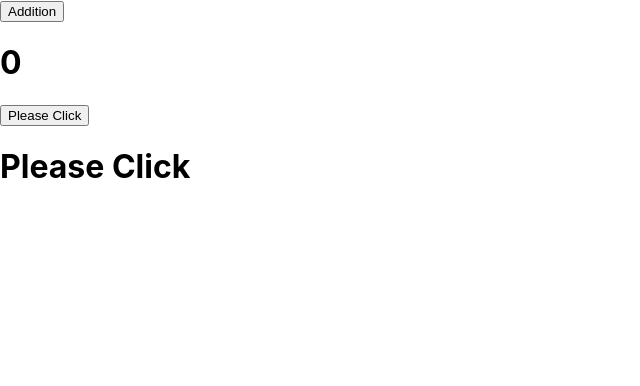
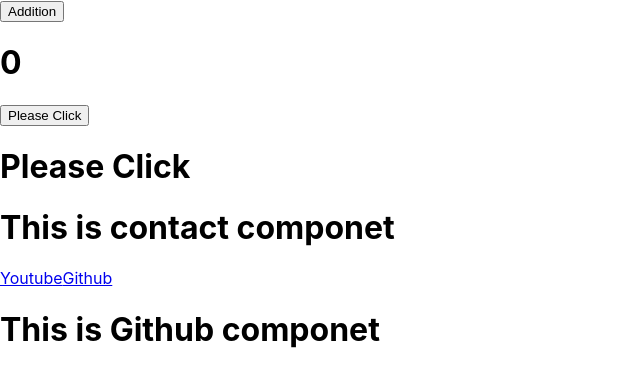
Before and after one commit to AnkitKushwah76/react-crud, a React (Create React App) app: page /contact/github in a window 1280 px wide. Shown: the top 386 px of the page, without its empty margins (0-640 px from the left). Built offline with nearby package versions, Linux system fonts and the light colour scheme.

Commit message:
Nested-Routing

```diff
--- a/src/App.js
+++ b/src/App.js
@@ -12,6 +12,9 @@ import { BrowserRouter, Route, Routes } from "react-router-dom";
 
 import Home from "./Home.js";
 import About from "./About.js";
+import Contact from "./Contact.js";
+import Youtube from "./Youtube.js";
+import Github from "./Github.js";
 const fName = createContext();
 function App() {
   // const name = "Code with React.js";
@@ -32,6 +35,10 @@ function App() {
         <Routes>
           <Route path="/" element={<Home />} />
           <Route path="/about" element={<About />} />
+          <Route path="/contact/" element={<Contact />}>
+            <Route path="youtube" element={<Youtube />} />
+            <Route path="github" element={<Github />} />
+          </Route>
         </Routes>
       </BrowserRouter>
     </>
--- /dev/null
+++ b/src/Contact.js
@@ -0,0 +1,16 @@
+import React from "react";
+import { NavLink, Outlet } from "react-router-dom";
+const contact = () => {
+  return (
+    <>
+      <h1> This is contact componet</h1>
+      <div className="nested">
+        <NavLink to="youtube">Youtube</NavLink>
+        <NavLink to="github">Github</NavLink>
+      </div>
+      <Outlet />
+    </>
+  );
+};
+
+export default contact;
--- /dev/null
+++ b/src/Github.js
@@ -0,0 +1,10 @@
+import React from "react";
+const Github = () => {
+  return (
+    <>
+      <h1> This is Github componet</h1>
+    </>
+  );
+};
+
+export default Github;
--- /dev/null
+++ b/src/Youtube.js
@@ -0,0 +1,10 @@
+import React from "react";
+const Youtube = () => {
+  return (
+    <>
+      <h1>this is Youtube componet</h1>
+    </>
+  );
+};
+
+export default Youtube;
```
